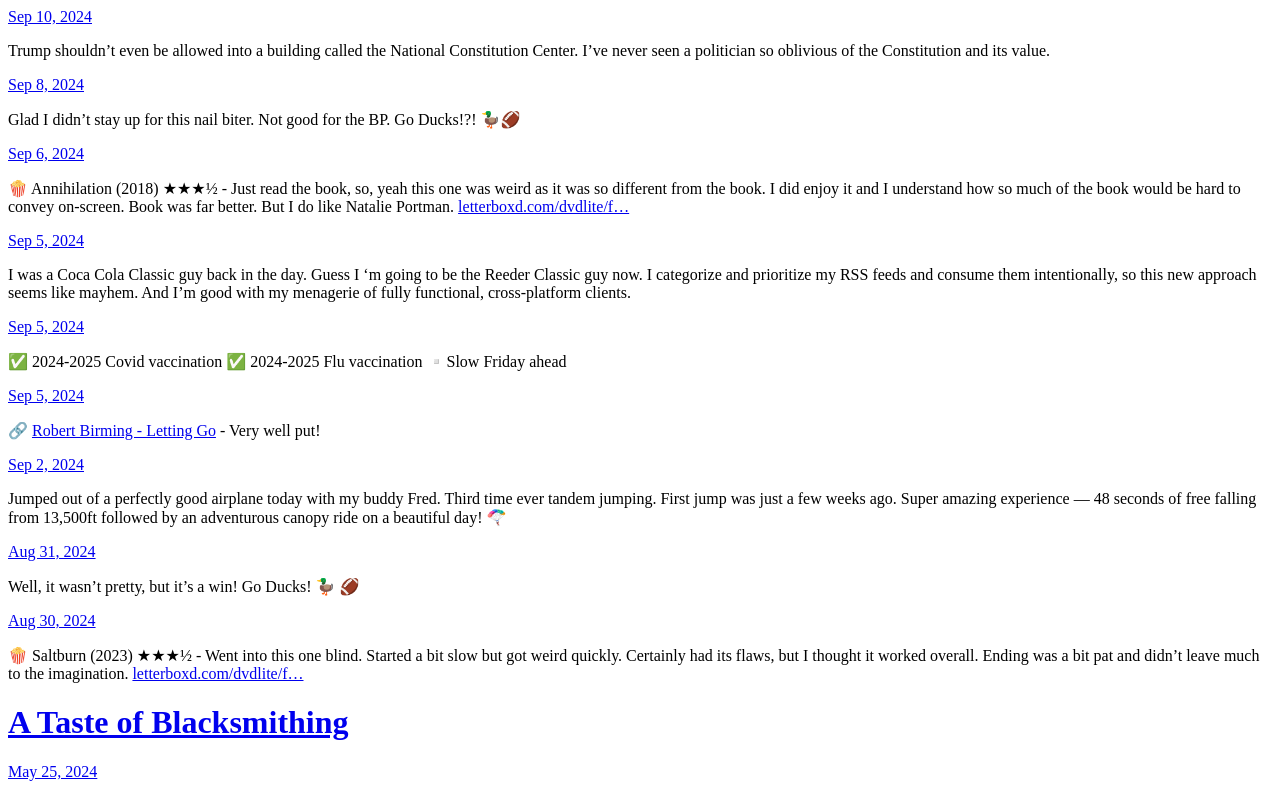
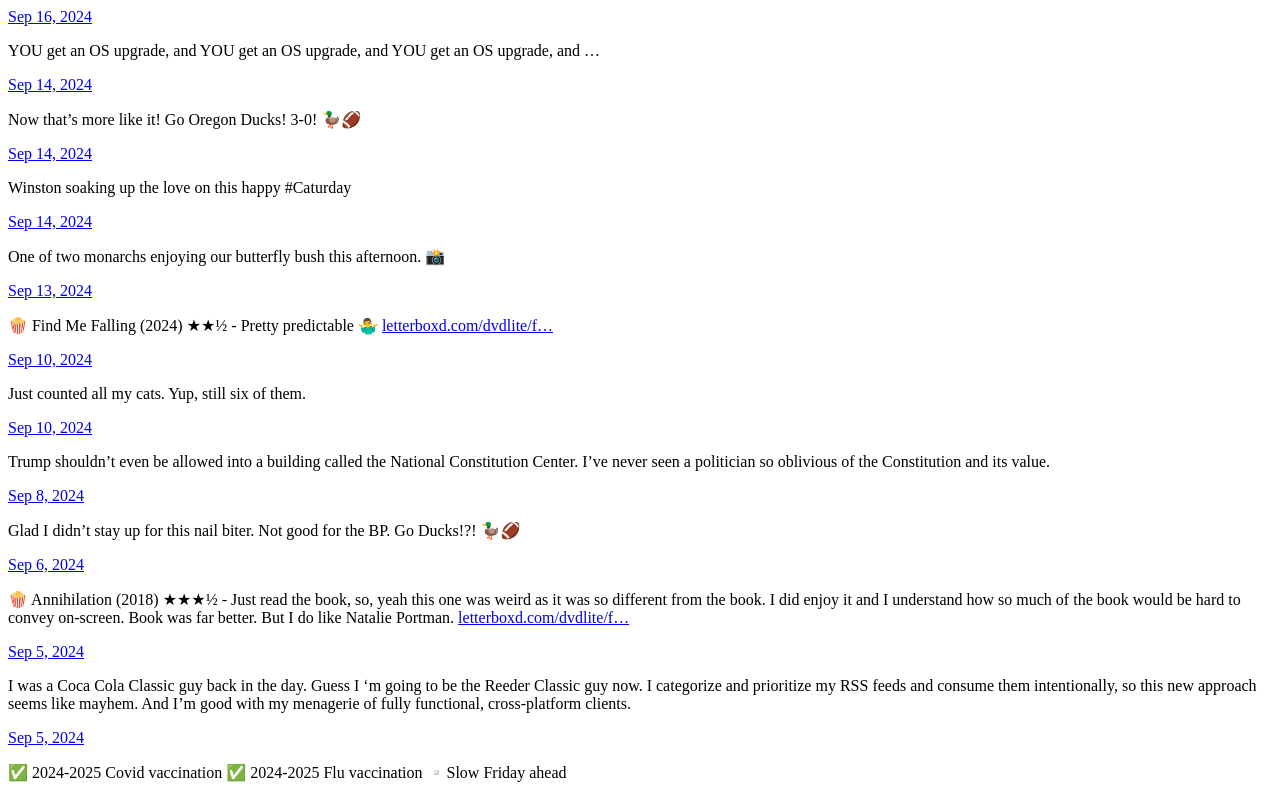
Before and after one commit to dvdlite/dvdlite.co-backup, a plain HTML site: page index.html in a window 1280 px wide. Shown: the top 794 px of the page. Drawn offline with Linux system fonts and the light colour scheme.

Commit message:
Archiving from Micro.blog.

```diff
--- a/index.html
+++ b/index.html
@@ -21,6 +21,75 @@
 <div class="h-feed">
 
 
+
+	  <div class="h-entry">
+
+
+		<a href="https://dvdlite.co/2024/09/16/you-get-an.html" class="u-url"><time class="dt-published" datetime="2024-09-16 15:14:24 -0400">Sep 16, 2024</time></a>
+
+		<div class="e-content">
+			 <p>YOU get an OS upgrade, and YOU get an OS upgrade, and YOU get an OS upgrade, and …</p>
+
+		</div>
+	  </div>
+
+	  <div class="h-entry">
+
+
+		<a href="https://dvdlite.co/2024/09/14/now-thats-more.html" class="u-url"><time class="dt-published" datetime="2024-09-14 20:02:11 -0400">Sep 14, 2024</time></a>
+
+		<div class="e-content">
+			 <p>Now that’s more like it! Go Oregon Ducks! 3-0! 🦆🏈</p>
+<!-- raw HTML omitted -->
+
+		</div>
+	  </div>
+
+	  <div class="h-entry">
+
+
+		<a href="https://dvdlite.co/2024/09/14/winston-soaking-up.html" class="u-url"><time class="dt-published" datetime="2024-09-14 16:08:14 -0400">Sep 14, 2024</time></a>
+
+		<div class="e-content">
+			 <p>Winston soaking up the love on this happy #Caturday</p>
+<!-- raw HTML omitted -->
+
+		</div>
+	  </div>
+
+	  <div class="h-entry">
+
+
+		<a href="https://dvdlite.co/2024/09/14/one-of-two.html" class="u-url"><time class="dt-published" datetime="2024-09-14 15:56:03 -0400">Sep 14, 2024</time></a>
+
+		<div class="e-content">
+			 <p>One of two monarchs enjoying our butterfly bush this afternoon. 📸</p>
+<!-- raw HTML omitted -->
+
+		</div>
+	  </div>
+
+	  <div class="h-entry">
+
+
+		<a href="https://dvdlite.co/2024/09/13/find-me-falling.html" class="u-url"><time class="dt-published" datetime="2024-09-13 23:41:27 -0400">Sep 13, 2024</time></a>
+
+		<div class="e-content">
+			 <p>🍿 Find Me Falling (2024) ★★½ - Pretty predictable 🤷‍♂️ <a href="https://letterboxd.com/dvdlite/film/find-me-falling/">letterboxd.com/dvdlite/f&hellip;</a></p>
+
+		</div>
+	  </div>
+
+	  <div class="h-entry">
+
+
+		<a href="https://dvdlite.co/2024/09/10/just-counted-all.html" class="u-url"><time class="dt-published" datetime="2024-09-10 23:01:29 -0400">Sep 10, 2024</time></a>
+
+		<div class="e-content">
+			 <p>Just counted all my cats. Yup, still six of them.</p>
+
+		</div>
+	  </div>
 
 	  <div class="h-entry">
 
```
